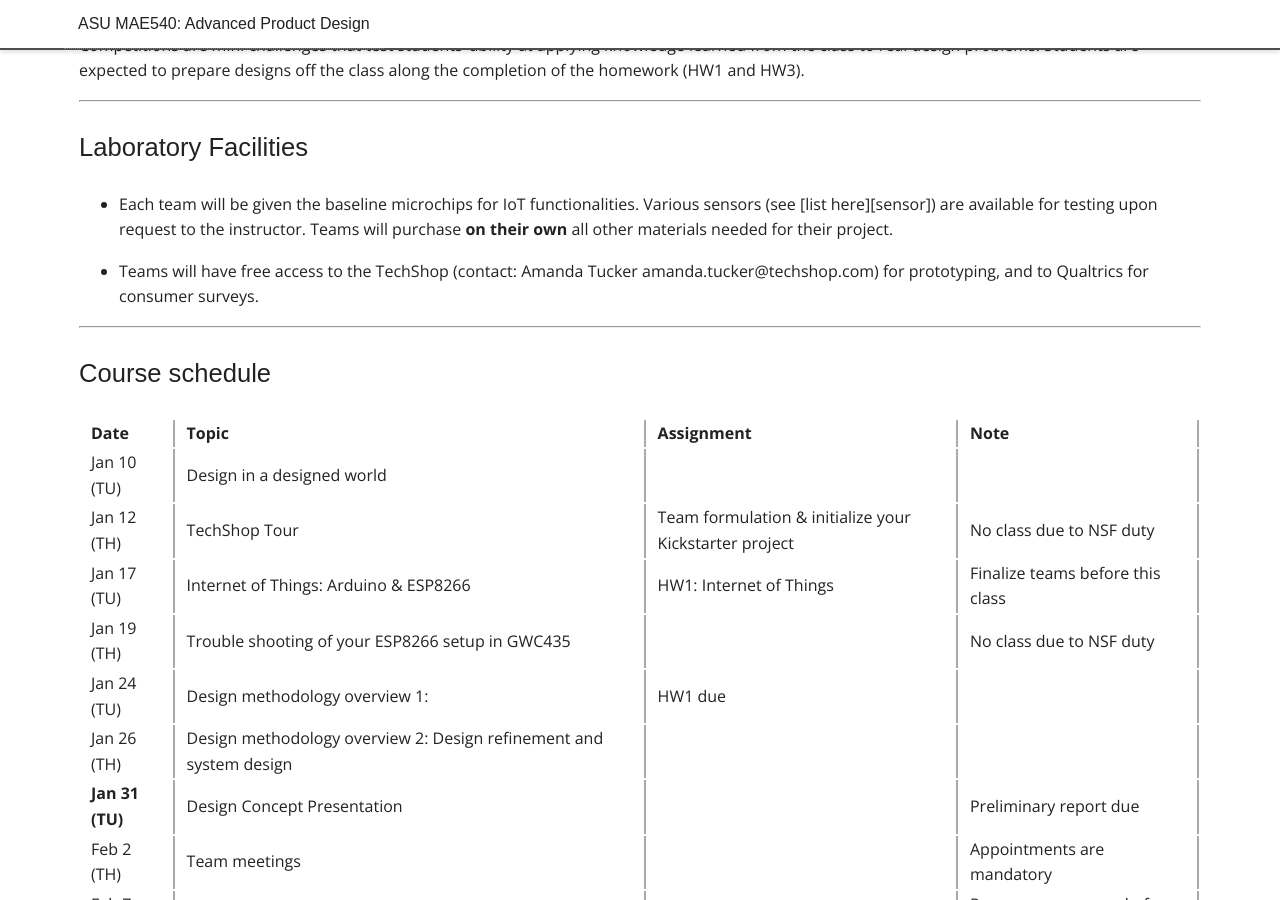
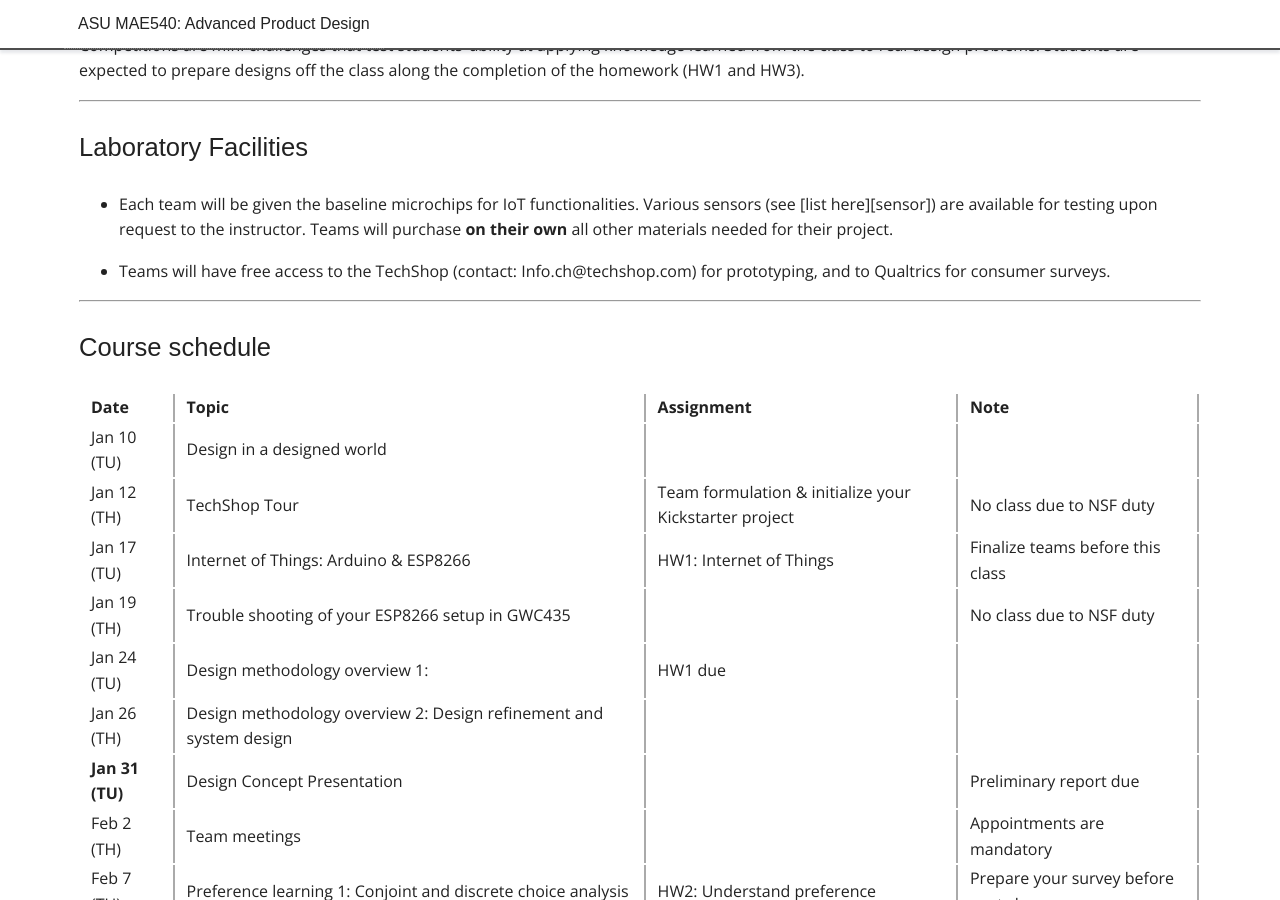
Before and after one commit to DesignInformaticsLab/DesignInformaticsLab.github.io, a Jekyll site: the page built from _posts/teaching/productdesign/2016-12-08-syllabus.md, in a window 1280 px wide and 900 px high, scrolled down 1218 px. Built offline with Jekyll 4.4.1, drawn with Linux system fonts in a browser that asks for light colours; some web fonts are replaced.

Commit message:
update lecture

```diff
--- a/_posts/teaching/productdesign/2016-12-08-syllabus.md
+++ b/_posts/teaching/productdesign/2016-12-08-syllabus.md
@@ -69,7 +69,7 @@ problems. Students are expected to prepare designs off the class along the compl
 available for testing upon request to the instructor. Teams will purchase **on their own** all other materials needed for
 their project.
 
-* Teams will have free access to the TechShop (contact: Amanda Tucker amanda.tucker@techshop.com) for prototyping, and to Qualtrics for consumer surveys.
+* Teams will have free access to the TechShop (contact: Info.ch@techshop.com) for prototyping, and to Qualtrics for consumer surveys.
 
 ***
 
```
